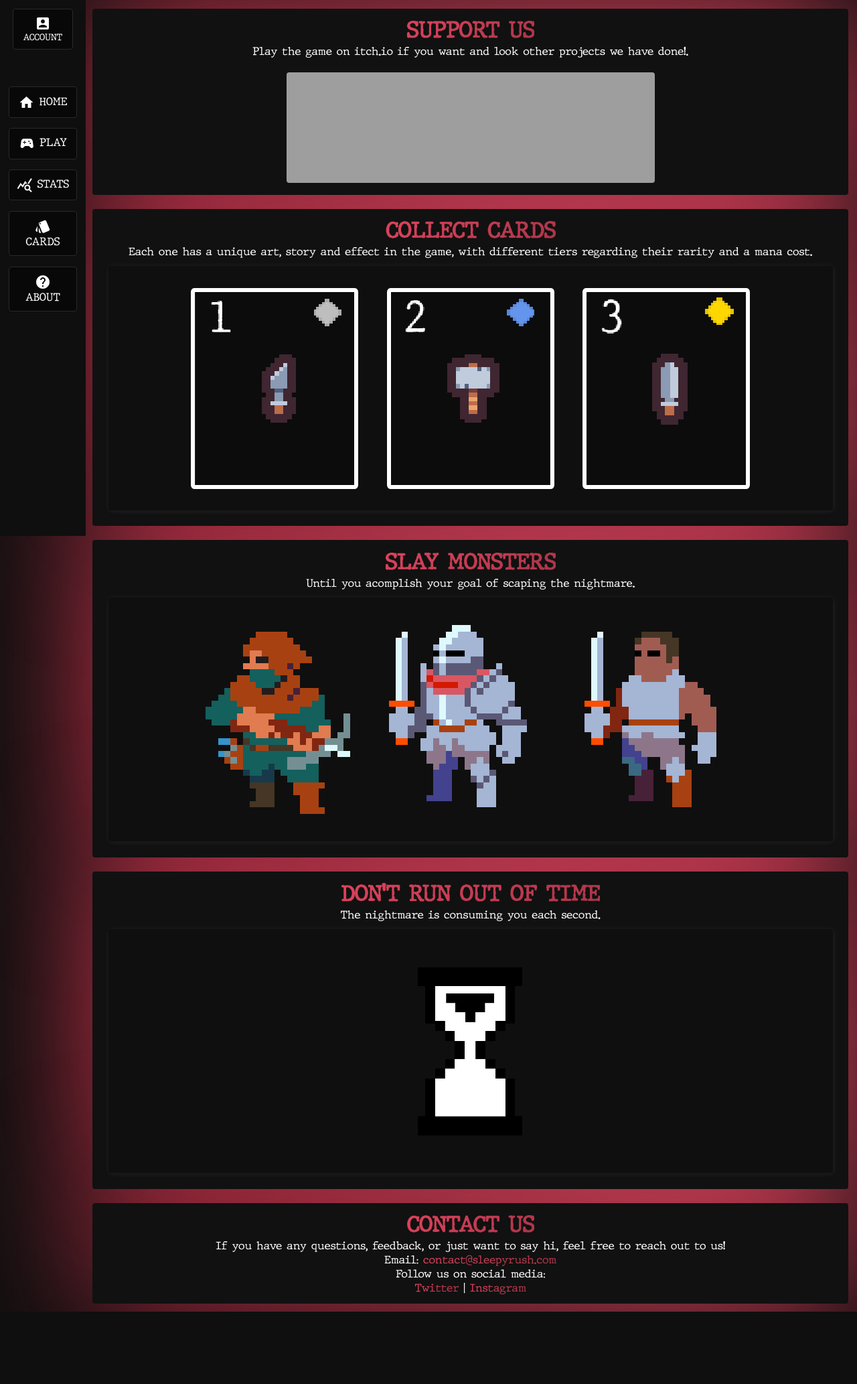
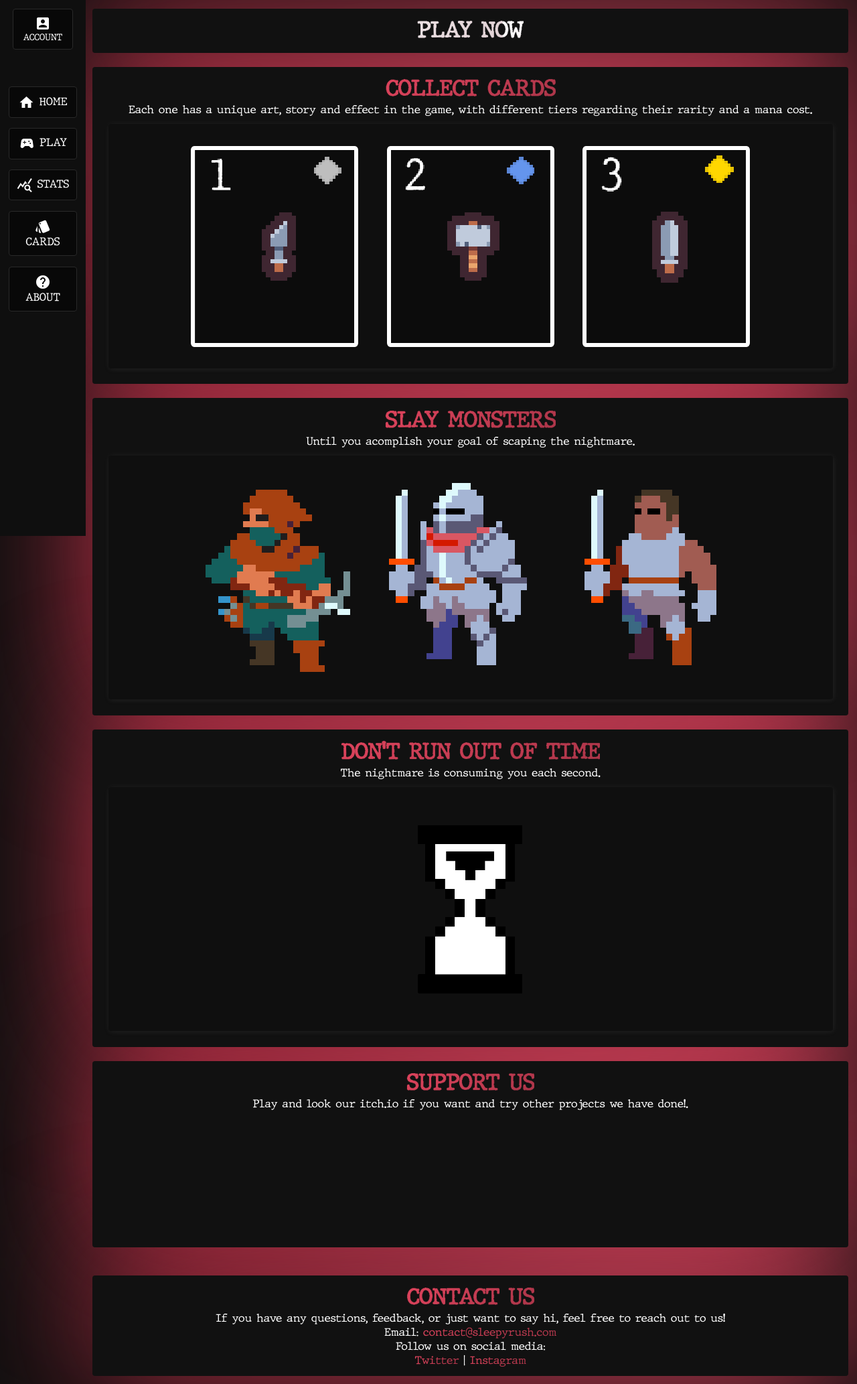
Before and after one commit to caffeeinewhr/WebJuego, a Django app: page / in a window 1280 px wide. Shown: the whole page at 67% size. Before the commit the page ends 1958 px from the top, so only its background shows below. Run offline with Django 5.2, Linux system fonts and the light colour scheme; grey boxes are pictures that could not be loaded.

Commit message:
new: final

```diff
--- a/about/templates/about.html
+++ b/about/templates/about.html
@@ -55,6 +55,7 @@
                 forward to sharing our progress with you!</p>
         </div>
     </div>
+    {% include 'footer.html' %}
 </body>
 
 </html>
--- a/cards/templates/cards.html
+++ b/cards/templates/cards.html
@@ -49,6 +49,7 @@
             {% endfor %}
         </div>
     </div>
+    {% include 'footer.html' %}
 </body>
 <script src="{% static 'js/cartas3D.js' %}"></script>
 
--- a/home/templates/home.html
+++ b/home/templates/home.html
@@ -10,22 +10,17 @@
     {% include 'navbar.html' %}
 
     <div class="content brillo-constante">
-        <div style="text-align: center;">
-            <h1 class="animar-texto">SUPPORT US</h1>
-            <p>Play the game on itch.io if you want and look other projects we have done!.</p>
-            <br>
-            <iframe frameborder="0"
-                src="https://itch.io/embed/2712313?border_width=0&amp;bg_color=222222&amp;fg_color=eeeeee&amp;link_color=ff265e&amp;border_color=222222"
-                width="550" height="165" style="border-radius: 4px;">
-                <a href="https://caffeeinewhore.itch.io/sleepy-rush">Sleepy Rush by caffeeinewhore</a>
-                </iframe>
+        <div style="text-align: center; font-size: xx-large; font-weight: bold;">
+            <a class="animar-texto-blanco" href="https://itch.io/embed-upload/10584088?color=141414" target="_blank"
+                rel="noopener noreferrer">PLAY NOW</a>
         </div>
     </div>
     <br>
     <div class="content brillo-constante">
         <div style="text-align: center;">
             <h1 class="animar-texto">COLLECT CARDS</h1>
-            <p>Each one has a unique art, story and effect in the game, with different tiers regarding their rarity and a mana cost.</p>
+            <p>Each one has a unique art, story and effect in the game, with different tiers regarding their rarity and
+                a mana cost.</p>
         </div>
         <div class="carta-container">
             <img class="carta sprite" src="{% static 'img/card1.png' %}" alt="Card 1">
@@ -40,9 +35,12 @@
             <p>Until you acomplish your goal of scaping the nightmare.</p>
         </div>
         <div class="carta-container">
-            <img class="carta sprite" src="{% static 'img/EnemySprites/tile004.png' %}" alt="Card 1" style="border: 0px;">
-            <img class="carta sprite" src="{% static 'img/EnemySprites/tile005.png' %}" alt="Card 3" style="border: 0px;">
-            <img class="carta sprite" src="{% static 'img/EnemySprites/tile006.png' %}" alt="Card 4" style="border: 0px;">
+            <img class="carta sprite" src="{% static 'img/EnemySprites/tile004.png' %}" alt="Card 1"
+                style="border: 0px;">
+            <img class="carta sprite" src="{% static 'img/EnemySprites/tile005.png' %}" alt="Card 3"
+                style="border: 0px;">
+            <img class="carta sprite" src="{% static 'img/EnemySprites/tile006.png' %}" alt="Card 4"
+                style="border: 0px;">
         </div>
     </div>
     <br>
@@ -58,16 +56,18 @@
     <br>
     <div class="content brillo-constante">
         <div style="text-align: center;">
-            <h1 class="animar-texto">CONTACT US</h1>
-            <p>If you have any questions, feedback, or just want to say hi, feel free to reach out to us!</p>
-            <p>Email: <a href="mailto:contact@sleepyrush.com" class="animar-texto">contact@sleepyrush.com</a></p>
-            <p>Follow us on social media:</p>
-            <p>
-                <a href="https://twitter.com/sleepyRush" class="animar-texto" target="_blank">Twitter</a> |
-                <a href="https://instagram.com/sleepyRush" class="animar-texto" target="_blank">Instagram</a>
-            </p>
+            <h1 class="animar-texto">SUPPORT US</h1>
+            <p>Play and look our itch.io if you want and try other projects we have done!.</p>
+            <br>
+            <iframe frameborder="0"
+                src="https://itch.io/embed/2712313?border_width=0&amp;bg_color=222222&amp;fg_color=eeeeee&amp;link_color=ff265e&amp;border_color=222222"
+                width="550" height="165" style="border-radius: 4px;">
+                <a href="https://caffeeinewhore.itch.io/sleepy-rush">Sleepy Rush by caffeeinewhore</a>
+            </iframe>
         </div>
     </div>
+    <br>
+    {% include 'footer.html' %}
 </body>
 <script src="{% static 'js/cartas3D.js' %}"></script>
 
--- /dev/null
+++ b/shared/templates/footer.html
@@ -0,0 +1,15 @@
+{% load static %}
+
+<br>
+<div class="content brillo-constante">
+    <div style="text-align: center;">
+        <h1 class="animar-texto">CONTACT US</h1>
+        <p>If you have any questions, feedback, or just want to say hi, feel free to reach out to us!</p>
+        <p>Email: <a href="mailto:contact@sleepyrush.com" class="animar-texto">contact@sleepyrush.com</a></p>
+        <p>Follow us on social media:</p>
+        <p>
+            <a href="https://twitter.com/sleepyRush" class="animar-texto" target="_blank">Twitter</a> |
+            <a href="https://instagram.com/sleepyRush" class="animar-texto" target="_blank">Instagram</a>
+        </p>
+    </div>
+</div>
--- a/static/css/animarTexto.css
+++ b/static/css/animarTexto.css
@@ -14,6 +14,22 @@
     display: inline-block;
 }
 
+.animar-texto-blanco {
+    background-image: linear-gradient(-225deg,
+            #ffffff 0%,
+            #f3ebed 29%,
+            #e9dcdf 67%,
+            #e0d0d4 100%);
+    background-size: auto auto;
+    background-clip: border-box;
+    background-size: 200% auto;
+    background-clip: text;
+    -webkit-background-clip: text;
+    -webkit-text-fill-color: transparent;
+    animation: textoAnimacion 1s linear infinite;
+    display: inline-block;
+}
+
 @keyframes textoAnimacion {
     to {
         background-position: 200% center;
--- a/stats/templates/stats.html
+++ b/stats/templates/stats.html
@@ -40,6 +40,7 @@
             href="{% url 'register' %}?next={{ request.path }}" class="animar-texto">Register</a>
         {% endif %}
     </div>
+    {% include 'footer.html' %}
 </body>
 
 </html>
--- a/userAuth/templates/login.html
+++ b/userAuth/templates/login.html
@@ -27,6 +27,7 @@
             {% endif %}
         </div>
     </div>
+    {% include 'footer.html' %}
 </body>
 
 </html>
--- a/userAuth/templates/register.html
+++ b/userAuth/templates/register.html
@@ -27,6 +27,7 @@
             {% endif %}
         </div>
     </div>
+    {% include 'footer.html' %}
 </body>
 
 </html>
```
